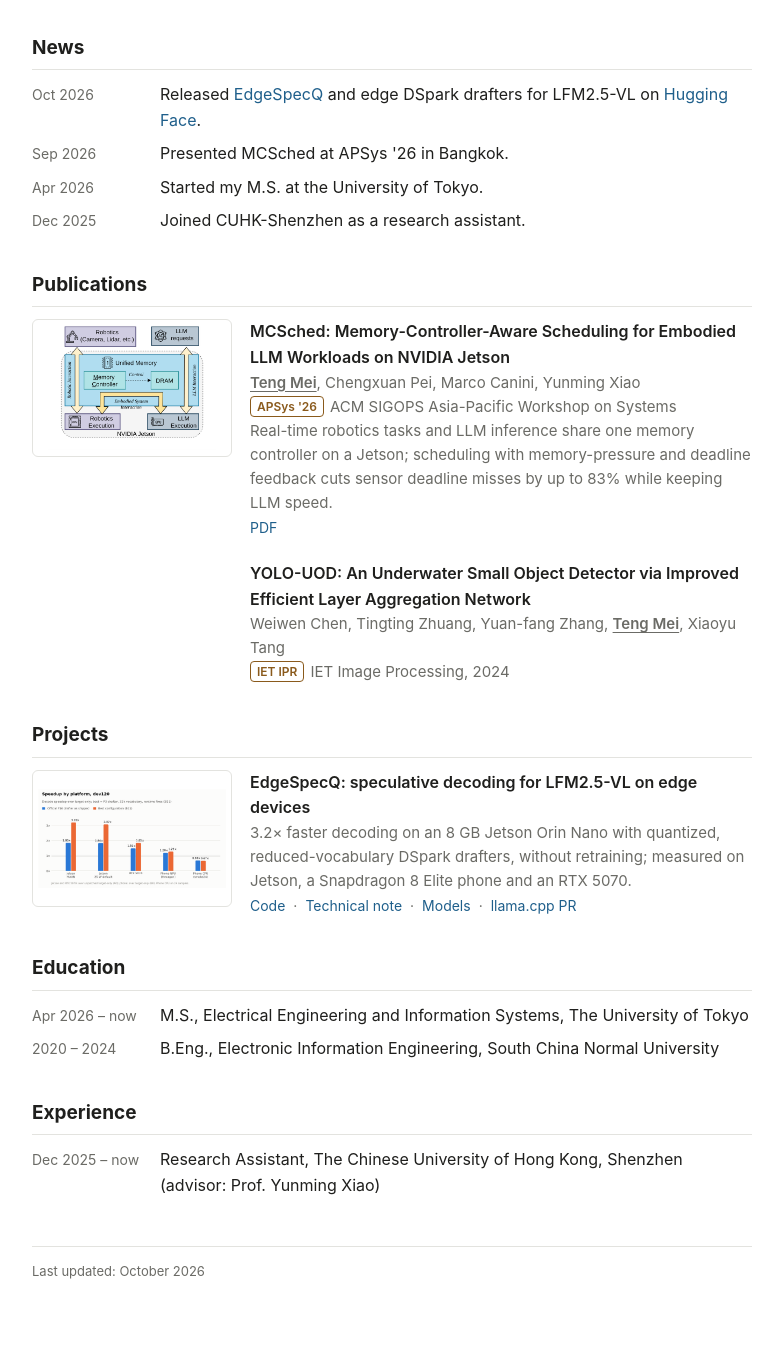
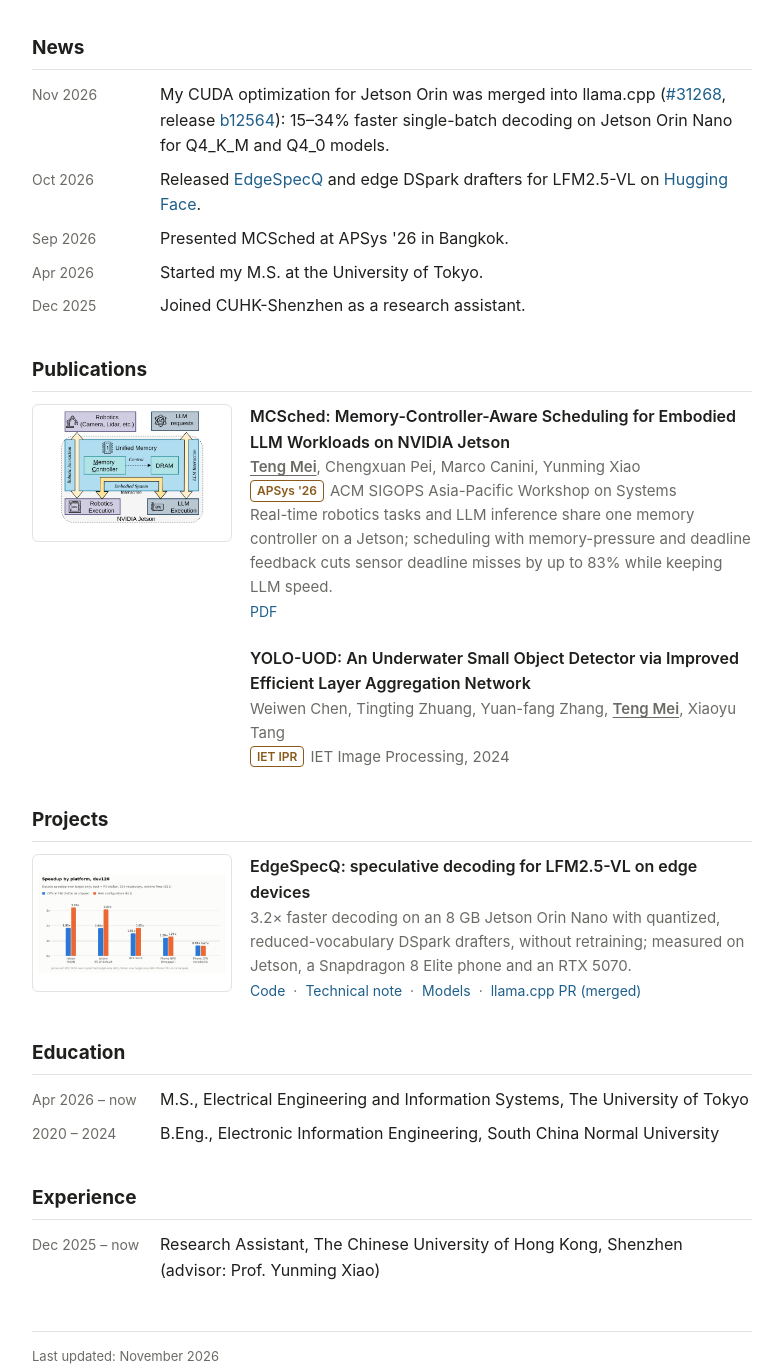
Before and after one commit to meitmt/meitmt.github.io, a plain HTML site: page index.html in a window 1280 px wide. Shown: the part 530-1900 px from the top of the page, without its empty margins (248-1031 px from the left). Before the commit the page ends 1852 px from the top, so only its background shows below. Drawn offline with Linux system fonts and the light colour scheme.

Commit message:
Note the merged llama.cpp Orin PR

```diff
--- a/index.html
+++ b/index.html
@@ -79,6 +79,11 @@
 
 <h2>News</h2>
 <div class="rows">
+  <div class="d">Nov 2026</div>
+  <div>My CUDA optimization for Jetson Orin was merged into llama.cpp
+    (<a href="https://github.com/ggml-org/llama.cpp/pull/31268">#31268</a>, release
+    <a href="https://github.com/ggml-org/llama.cpp/releases/tag/b12564">b12564</a>): 15–34% faster single-batch
+    decoding on Jetson Orin Nano for Q4_K_M and Q4_0 models.</div>
   <div class="d">Oct 2026</div>
   <div>Released <a href="https://github.com/meitmt/EdgeSpecQ">EdgeSpecQ</a> and edge DSpark drafters for
     LFM2.5-VL on <a href="https://huggingface.co/meit-ut/LFM2.5-VL-3B-DSpark-Edge-GGUF">Hugging Face</a>.</div>
@@ -119,7 +124,7 @@
   <div class="v">3.2× faster decoding on an 8 GB Jetson Orin Nano with quantized, reduced-vocabulary DSpark drafters,
     without retraining; measured on Jetson, a Snapdragon 8 Elite phone and an RTX 5070.</div>
   <div class="x">
-    <a href="https://github.com/meitmt/EdgeSpecQ">Code</a><a href="https://github.com/meitmt/EdgeSpecQ/blob/main/docs/tech_note.md">Technical note</a><a href="https://huggingface.co/meit-ut/LFM2.5-VL-3B-DSpark-Edge-GGUF">Models</a><a href="https://github.com/ggml-org/llama.cpp/pull/31268">llama.cpp PR</a>
+    <a href="https://github.com/meitmt/EdgeSpecQ">Code</a><a href="https://github.com/meitmt/EdgeSpecQ/blob/main/docs/tech_note.md">Technical note</a><a href="https://huggingface.co/meit-ut/LFM2.5-VL-3B-DSpark-Edge-GGUF">Models</a><a href="https://github.com/ggml-org/llama.cpp/pull/31268">llama.cpp PR (merged)</a>
   </div>
 </div>
 </div>
@@ -138,7 +143,7 @@
   <div>Research Assistant, The Chinese University of Hong Kong, Shenzhen (advisor: Prof. Yunming Xiao)</div>
 </div>
 
-<footer>Last updated: October 2026</footer>
+<footer>Last updated: November 2026</footer>
 
 </main>
 </body>
```
